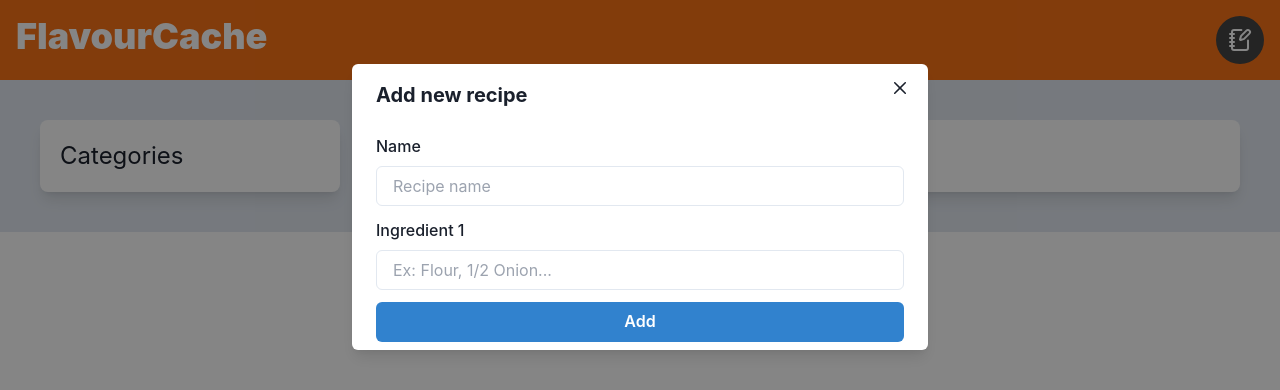
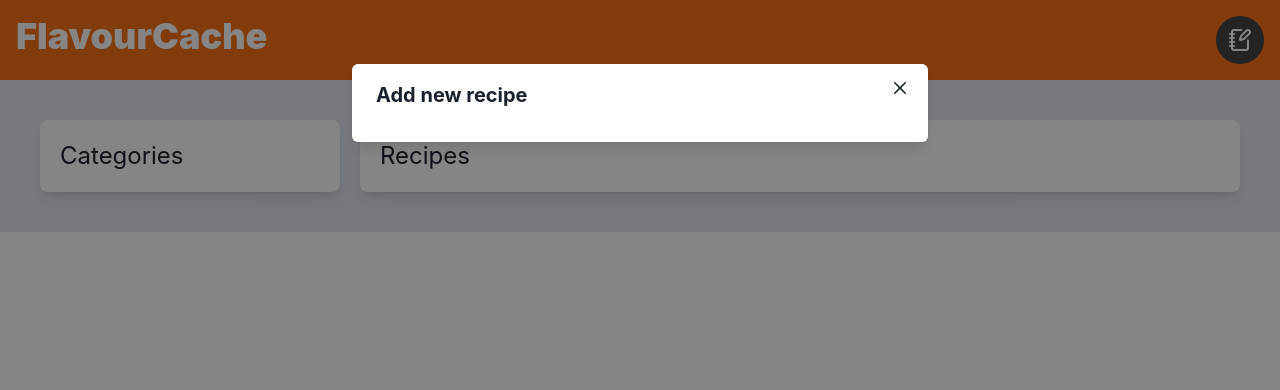
Before and after one commit to wisyxx/FlavourCache, a React (Vite) app: page / in a window 1280 px wide. Both pictures are taken after a click on the button "New recipe". Shown: the top 390 px of the page. Built offline with nearby package versions, Linux system fonts and the light colour scheme.

Commit message:
Add AddRecipeModal component

```diff
--- a/src/App.tsx
+++ b/src/App.tsx
@@ -1,13 +1,13 @@
 import { CategoryList } from './components/CategoryList';
 import { RecipeList } from './components/RecipeList';
-import { RecipeForm } from './components/RecipeForm';
+import { AddRecipeModal } from './components/AddRecipeModal';
 
 export const App = () => {
   return (
     <>
       <header className=" bg-orange-500 p-4 flex justify-between">
         <h1 className=" text-white font-black text-4xl">FlavourCache</h1>
-        <RecipeForm />
+        <AddRecipeModal />
       </header>
 
       <main className=" flex gap-5 p-10">
--- /dev/null
+++ b/src/components/AddRecipeModal.tsx
@@ -0,0 +1,43 @@
+import {
+  Modal,
+  ModalBody,
+  ModalOverlay,
+  ModalContent,
+  ModalHeader, ModalCloseButton,
+  useDisclosure, IconButton
+} from '@chakra-ui/react';
+import { NotebookPen } from 'lucide-react';
+
+export const AddRecipeModal = () => {
+  const { onOpen, onClose, isOpen } = useDisclosure();
+
+  return (
+    <>
+      <IconButton
+        onClick={onOpen}
+        aria-label="New recipe"
+        bg="#444444"
+        size="lg"
+        isRound={true}
+        _hover={{
+          background: '#ffc60b',
+        }}
+        _active={{
+          background: '#ffdb66',
+        }}
+        icon={<NotebookPen className=" text-white" />}
+      >
+        Button
+      </IconButton>
+
+      <Modal size="xl" isOpen={isOpen} onClose={onClose}>
+        <ModalOverlay />
+        <ModalContent>
+          <ModalHeader fontWeight="bold">Add new recipe</ModalHeader>
+          <ModalCloseButton />
+          <ModalBody></ModalBody>
+        </ModalContent>
+      </Modal>
+    </>
+  );
+};
--- a/src/components/RecipeForm.tsx
+++ b/src/components/RecipeForm.tsx
@@ -1,23 +1,7 @@
-import {
-  Modal,
-  ModalBody,
-  ModalOverlay,
-  ModalContent,
-  ModalHeader,
-  ModalFooter,
-  ModalCloseButton,
-  useDisclosure,
-  Button,
-  IconButton,
-  Input,
-  FormLabel,
-} from '@chakra-ui/react';
-import { NotebookPen } from 'lucide-react';
+import { Box, Button, Input, FormLabel, Textarea } from '@chakra-ui/react';
 import { FormEvent } from 'react';
 
 export const RecipeForm = () => {
-  const { onOpen, onClose, isOpen } = useDisclosure();
-
   const handleSubmit = (e: FormEvent<HTMLFormElement>) => {
     e.preventDefault();
     onClose();
@@ -25,44 +9,21 @@ export const RecipeForm = () => {
   };
 
   return (
-    <>
-      <IconButton
-        onClick={onOpen}
-        aria-label="New recipe"
-        bg="#444444"
-        size="lg"
-        isRound={true}
-        _hover={{
-          background: '#ffc60b',
-        }}
-        _active={{
-          background: '#ffdb66',
-        }}
-        icon={<NotebookPen className=" text-white" />}
-      >
-        Button
-      </IconButton>
+    <form onSubmit={handleSubmit} className="space-y-3">
+      <Box>
+        <FormLabel>Name *</FormLabel>
+        <Input type="text" size="md" placeholder="Recipe name" />
+      </Box>
 
-      <Modal size="xl" isOpen={isOpen} onClose={onClose}>
-        <ModalOverlay />
-        <ModalContent>
-          <ModalHeader fontWeight="bold">Add new recipe</ModalHeader>
-          <ModalCloseButton />
-          <ModalBody>
-            <form onSubmit={handleSubmit} className="space-y-3">
-              <div>
-                <FormLabel>Name</FormLabel>
-                <Input type="text" size="md" placeholder="Recipe name" />
-              </div>
+      <Box>
+        <FormLabel>Ingredient 1</FormLabel>
+        <Input type="text" size="md" placeholder="Ex: Flour, 1/2 Onion..." />
+      </Box>
 
-              <div>
-                <FormLabel>Ingredient 1</FormLabel>
-                <Input
-                  type="text"
-                  size="md"
-                  placeholder="Ex: Flour, 1/2 Onion..."
-                />
-              </div>
+      <Box>
+        <FormLabel>Instructions</FormLabel>
+        <Textarea placeholder="Ex: First add all dry ingredients..." />
+      </Box>
 
       <Button
         className="w-full"
@@ -73,9 +34,5 @@ export const RecipeForm = () => {
         Add
       </Button>
     </form>
-          </ModalBody>
-        </ModalContent>
-      </Modal>
-    </>
   );
 };
```
Lines whose indentation alone changed are shown as unchanged.
